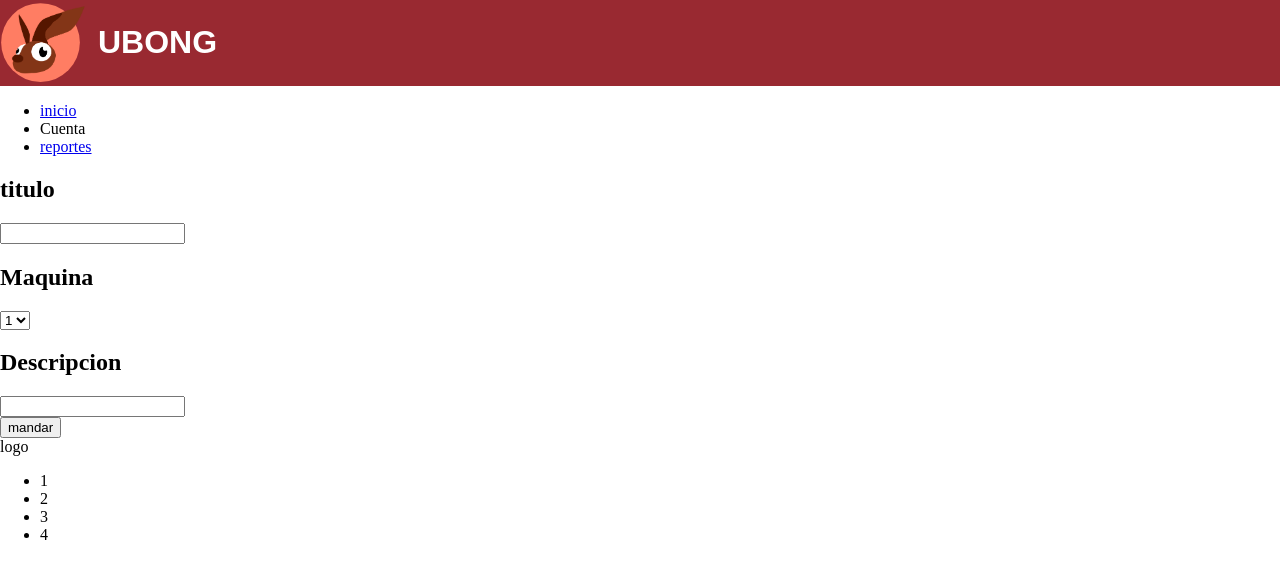
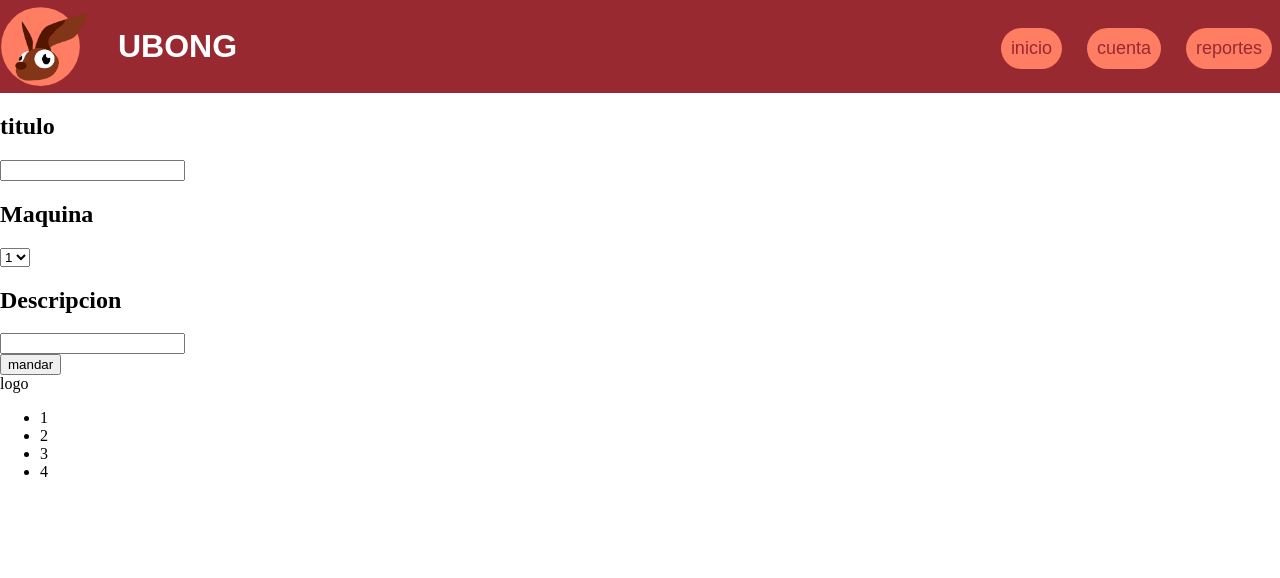
Before and after one commit to GusSaman0/Ubong, a website: page Inicio_Admin.html in a window 1280 px wide. Drawn offline with Linux system fonts and the light colour scheme.

Commit message:
correciones del CSS2

```diff
--- a/CSS/Style.css
+++ b/CSS/Style.css
@@ -15,7 +15,14 @@ html, body{
     padding: 3px;
     margin: 0px;
     display: flex;
+    justify-content: space-between;
+}
+
+.hi-gl
+{
+    display: flex;
     align-items: center;
+    gap: 20px;
 }
 
 .hi-l
@@ -24,6 +31,10 @@ html, body{
     border-radius: 50%;
     height: 75px;
     width: 75px;
+    display: flex;
+    justify-content: center;
+    align-items: center;
+    transition: transform 0.3s ease-in-out;
     margin-right: 20px;
 }
 
@@ -53,9 +64,49 @@ html, body{
     object-fit: contain;
 }
 
-.hi-n
+.hi-n li
 {
+    display: flex;
+    flex-direction: row;
+    align-items: right;
+}
 
+.hi-n ul
+{
+    display: flex;
+    gap: 15px;
+    list-style: none;
+    margin-top: 20px;
+    padding: 0;
+}
+
+.hi-n1
+{
+    display: flex;
+    padding: 1px;
+}
+
+.hi-n1 :hover
+{
+    padding: 1px;
+}
+
+.hi-n1
+{
+    border-radius: 50px;
+    margin: 5px;
+    padding: 10px;
+    display: flex;
+    background-color: #FF7D63;
+    color: #992931;
+    font-size: 18px;
+    font-family: 'Arial', sans-serif;
+}
+
+.hi-n1 a
+{
+    text-decoration: none;
+    color: #992931;
 }
 
 /*b = body */
--- a/Inicio_Admin.html
+++ b/Inicio_Admin.html
@@ -9,6 +9,7 @@
 <body>
     <header>
         <div class="hi-g">
+            <div class="hi-gl">
                 <div class="hi-l">
                     <div class="hi-l1m">
                         <img src="./Imagenes/logo_Ubong.png" alt="Ubong">
@@ -19,15 +20,22 @@
             <div class="hi-n">
                 <ul>
                     <li>
+                        <div class="hi-n1">
                             <a href="../Inicio_User.html">inicio</a>
+                        </div>
                     </li>
                     <li>
-                    Cuenta
+                        <div class="hi-n1">
+                            cuenta
+                        </div>
                     </li>
                     <li>
-                    <a href="./Reportes.html">reportes</a>
+                        <div class="hi-n1">
+                            <a href="./Reportes/Reportes.html">reportes</a>
+                        </div>
                     </li>
                 </ul>
+            </div>
         </div>
     </header>
     <form action="">
```
Lines whose indentation alone changed are shown as unchanged.
